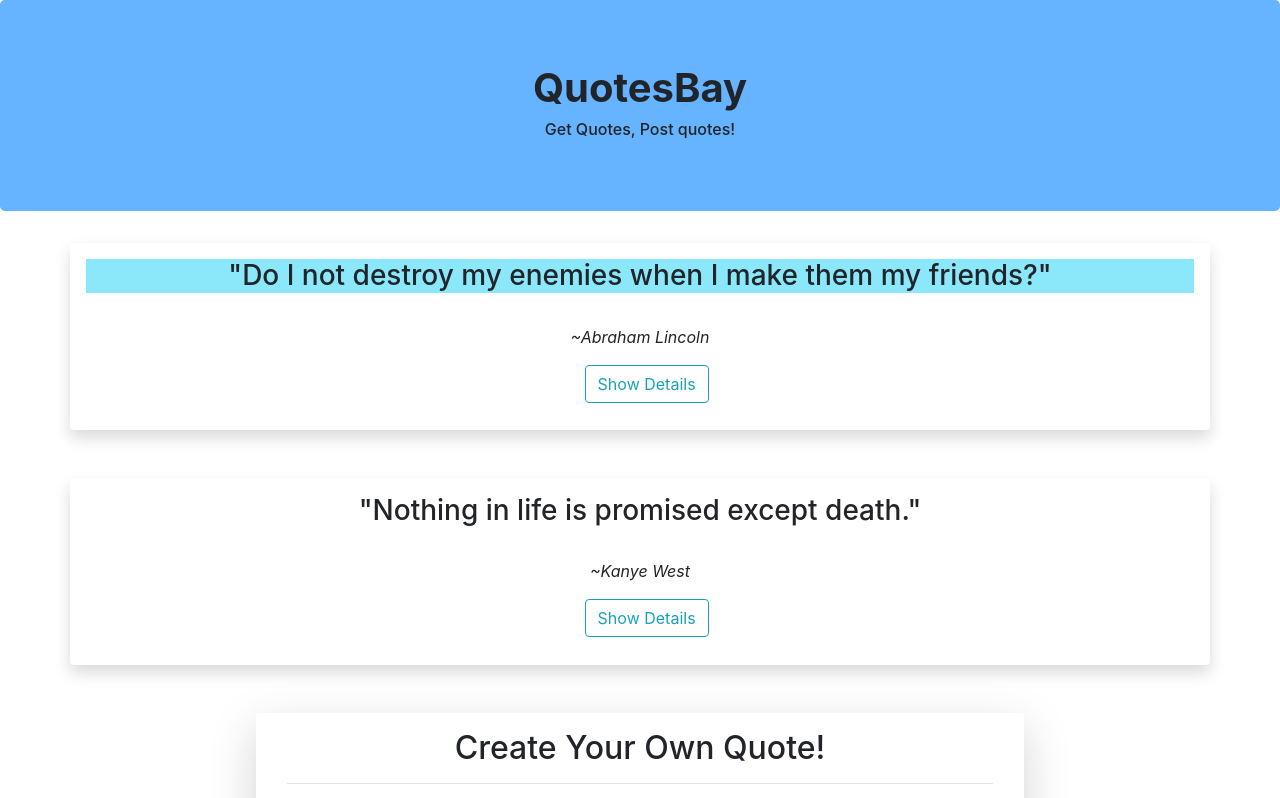
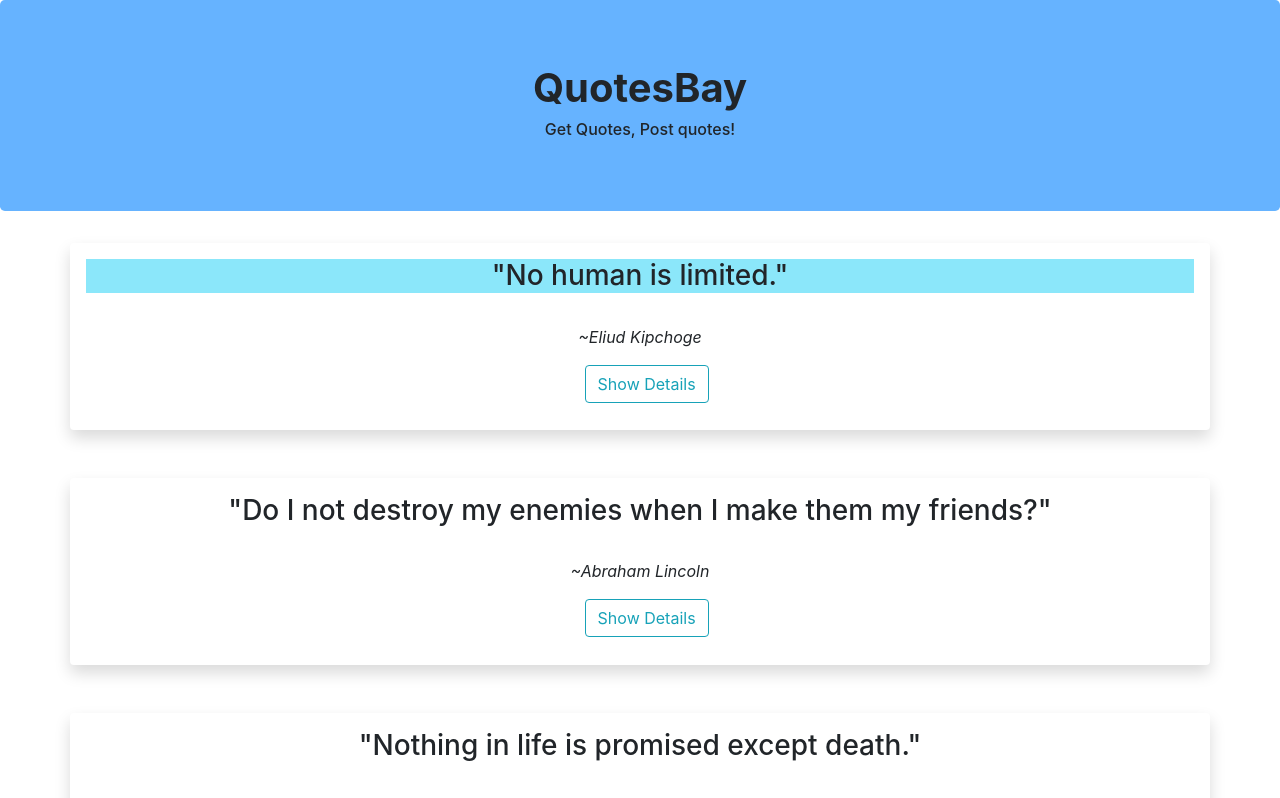
Before and after one commit to Mathewsalufwani/myquotes, an Angular app: page / in a window 1280 px wide. Shown: the top 798 px of the page. Built offline with nearby package versions, Linux system fonts and the light colour scheme.

Commit message:
minor changes

```diff
--- a/src/app/quotes/quotes.component.ts
+++ b/src/app/quotes/quotes.component.ts
@@ -9,6 +9,7 @@ import { Quotes } from '../quotes';
 export class QuotesComponent implements OnInit {
 
   quotes: Quotes[] = [
+    new Quotes('No human is limited.', 'Eliud Kipchoge', 'Victor Soimo', 16, 0, new Date(2020,1,15)),
     new Quotes('Do I not destroy my enemies when I make them my friends?', 'Abraham Lincoln', 'Mathews Alufwani', 9, 1, new Date(2020,3,11)),
     new Quotes('Nothing in life is promised except death.', 'Kanye West', 'Jacques Webster', 4, 2, new Date(2020,4,21))
   ];
```
